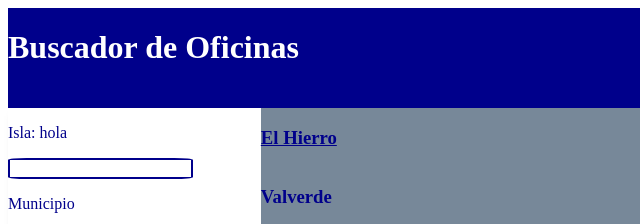
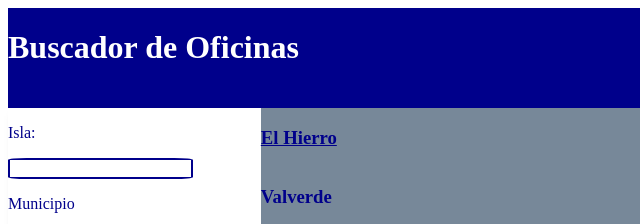
Before and after one commit to Nujuron/Actividad-Oficinas, a website with bundled scripts: page html/index.html in a window 1280 px wide. Shown: the top 224 px of the page, 0-640 px from the left. Built offline with nearby package versions, Linux system fonts and the light colour scheme.

Commit message:
Original

```diff
--- a/html/index.html
+++ b/html/index.html
@@ -12,7 +12,7 @@
     <main>
         <article>
             <section id="search">
-                <p>Isla: hola</p>
+                <p>Isla:</p>
                 <input type="text" id="isla">
                 <p>Municipio</p>
                 <input type="text" id="municipio">
```
